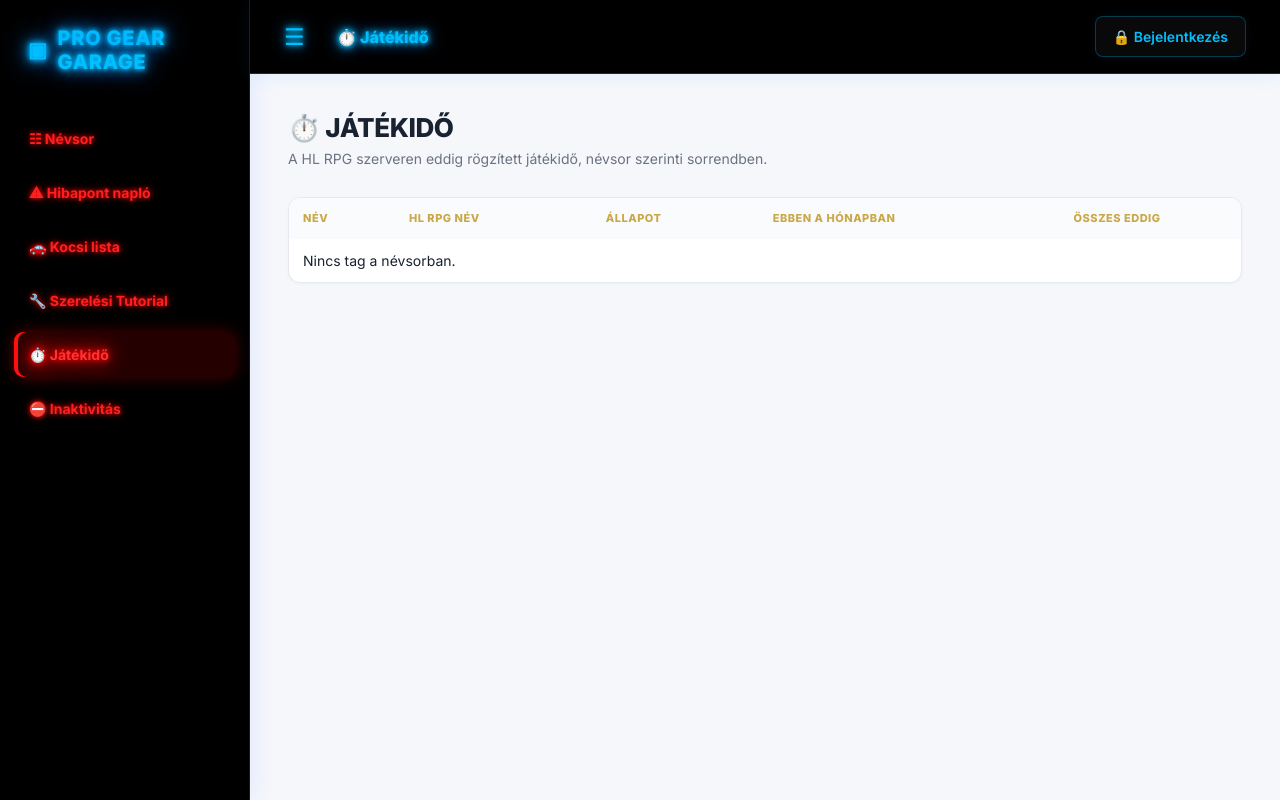
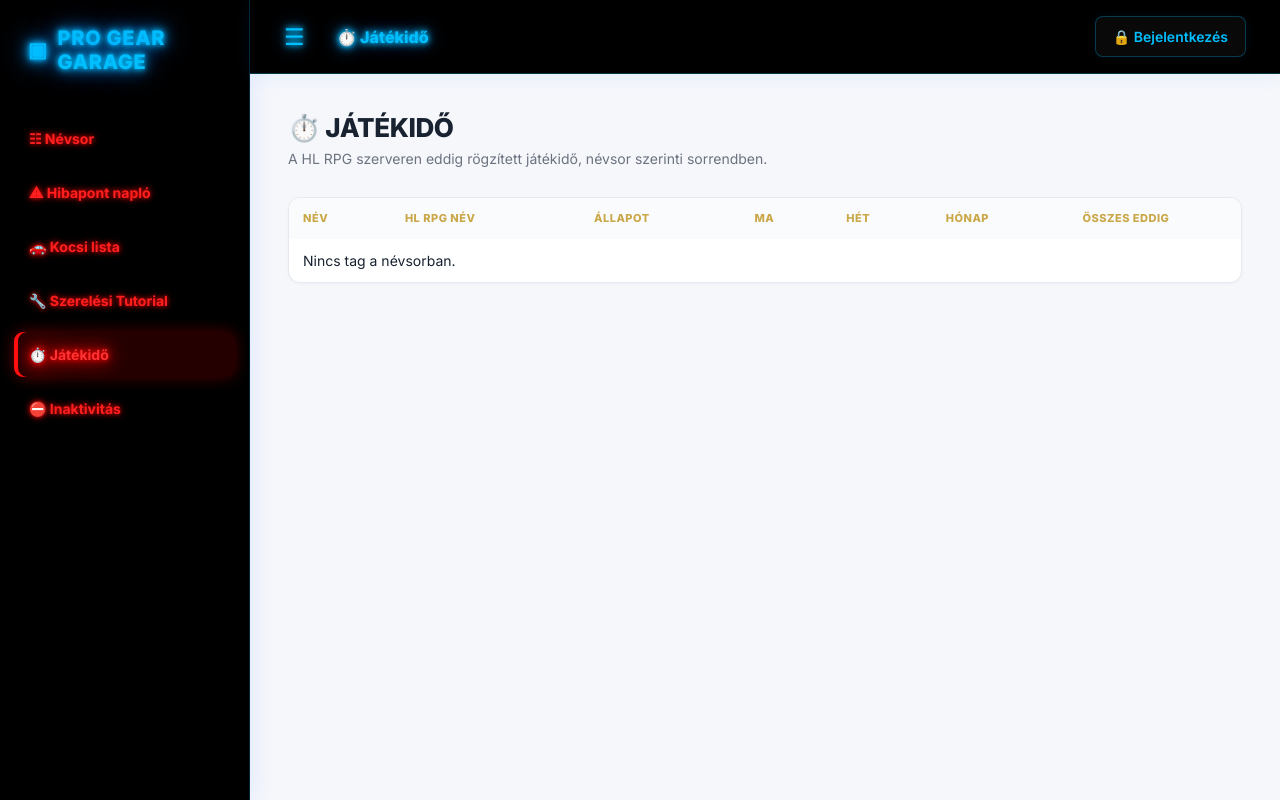
Before and after one commit to kismok/nevsor-weboldal, a Flask app: page /jatekido in a window 1280 px wide. Run offline with Flask 3, Linux system fonts and the light colour scheme.

Commit message:
Update jatekido.html

```diff
--- a/templates/jatekido.html
+++ b/templates/jatekido.html
@@ -60,6 +60,11 @@
                     <h1>⏱️ JÁTÉKIDŐ</h1>
                     <p class="playtime-note">A HL RPG szerveren eddig rögzített játékidő, névsor szerinti sorrendben.</p>
                 </div>
+                {% if logged_in %}
+                <form method="post" action="/jatekido/reset" onsubmit="return confirm('Biztosan nullázod minden játékos napi, heti és havi duty percét? Az összes eddigi játékidő megmarad.');">
+                    <button type="submit" class="btn">⟳ Duty 0-ázás</button>
+                </form>
+                {% endif %}
             </div>
 
             <div class="card">
@@ -70,7 +75,9 @@
                                 <th>Név</th>
                                 <th>HL RPG név</th>
                                 <th>Állapot</th>
-                                <th class="num">Ebben a hónapban</th>
+                                <th class="num">Ma</th>
+                                <th class="num">Hét</th>
+                                <th class="num">Hónap</th>
                                 <th class="num">Összes eddig</th>
                             </tr>
                         </thead>
@@ -91,11 +98,13 @@
                                     <span class="playtime-offline">● OFFLINE</span>
                                     {% endif %}
                                 </td>
+                                <td class="num">{{ stats.today_minutes }} perc</td>
+                                <td class="num">{{ stats.week_minutes }} perc</td>
                                 <td class="num">{{ stats.month_minutes }} perc</td>
                                 <td class="num"><strong>{{ stats.total_minutes }} perc</strong></td>
                             </tr>
                         {% else %}
-                            <tr><td colspan="5">Nincs tag a névsorban.</td></tr>
+                            <tr><td colspan="7">Nincs tag a névsorban.</td></tr>
                         {% endfor %}
                         </tbody>
                     </table>
```
